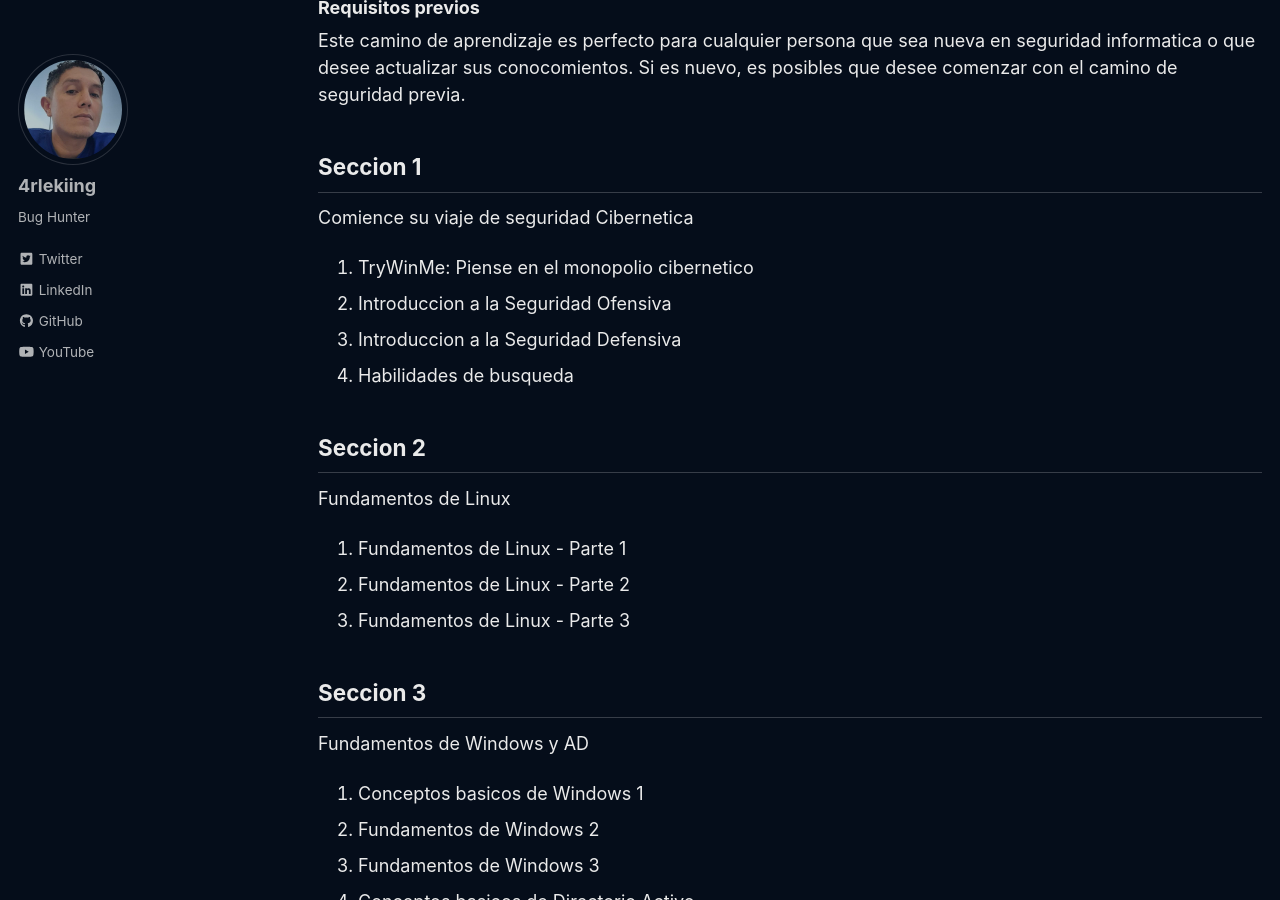
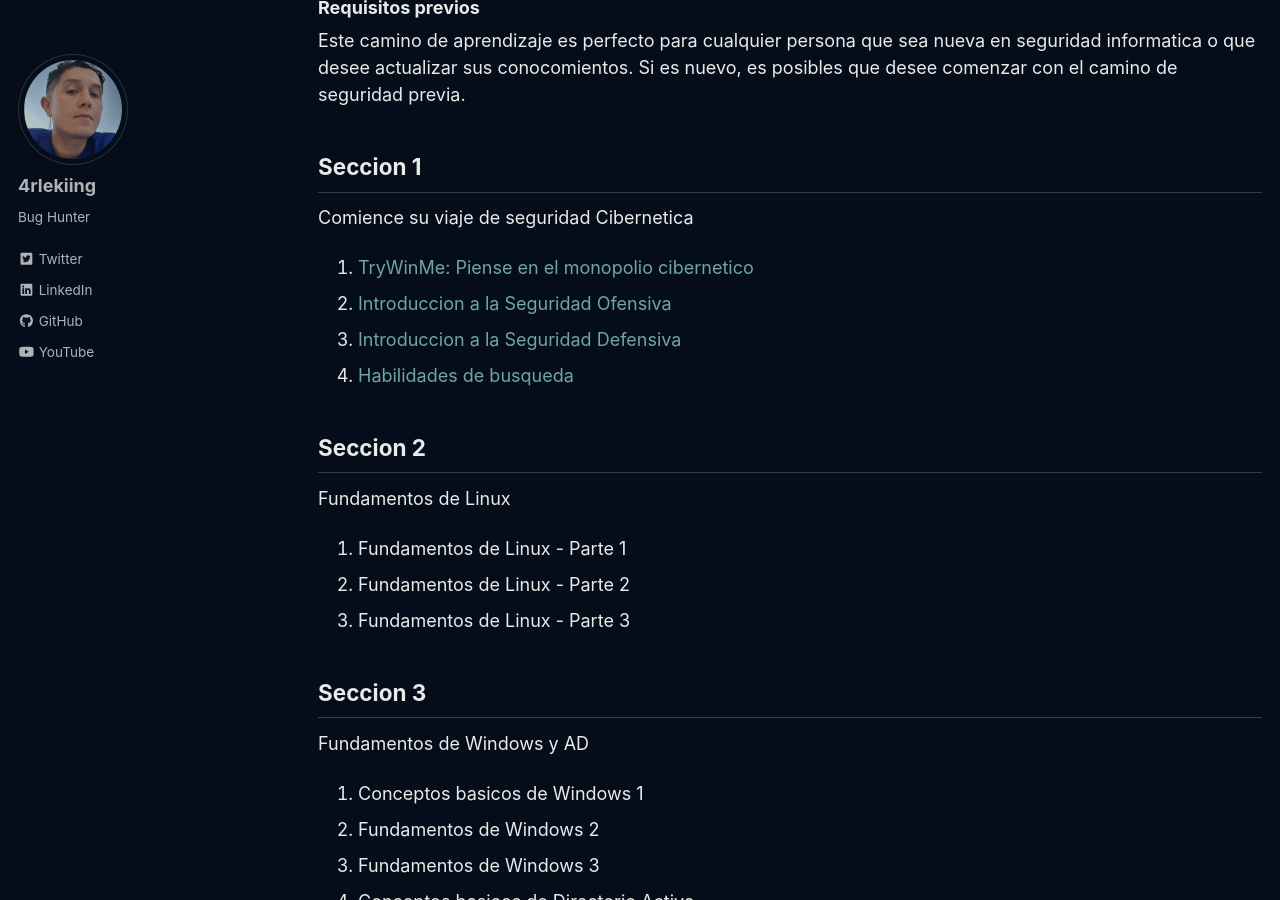
Before and after one commit to 4rleki-ing/try.github.io, a Jekyll site: the page built from _posts/2024-02-16-Seguridad-Informatica-101.md, in a window 1280 px wide and 900 px high, scrolled down 1118 px. Built offline with Jekyll 4.4.1, drawn with Linux system fonts in a browser that asks for light colours; cached includes are drawn as plain includes; a script that is not in the unit is left out.

Commit message:
Update Menu

```diff
--- a/_posts/2024-02-16-Seguridad-Informatica-101.md
+++ b/_posts/2024-02-16-Seguridad-Informatica-101.md
@@ -29,10 +29,10 @@ Este camino de aprendizaje es perfecto para cualquier persona que sea nueva en s
 
 ## Seccion 1
 Comience su viaje de seguridad Cibernetica
-1. TryWinMe: Piense en el monopolio cibernetico
-2. Introduccion a la Seguridad Ofensiva
-3. Introduccion a la Seguridad Defensiva
-4. Habilidades de busqueda
+1. [TryWinMe: Piense en el monopolio cibernetico]()
+2. [Introduccion a la Seguridad Ofensiva]()
+3. [Introduccion a la Seguridad Defensiva]()
+4. [Habilidades de busqueda]()
 
 ## Seccion 2
 Fundamentos de Linux
```
